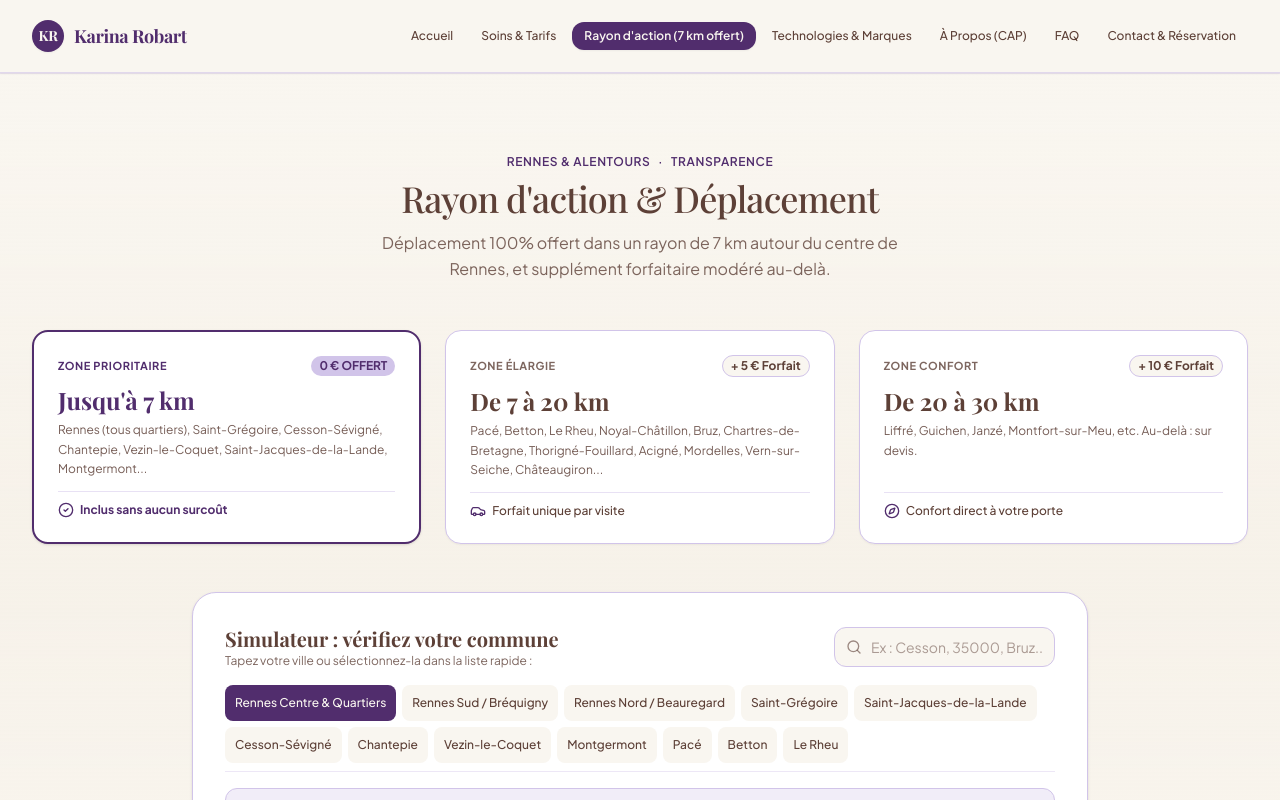
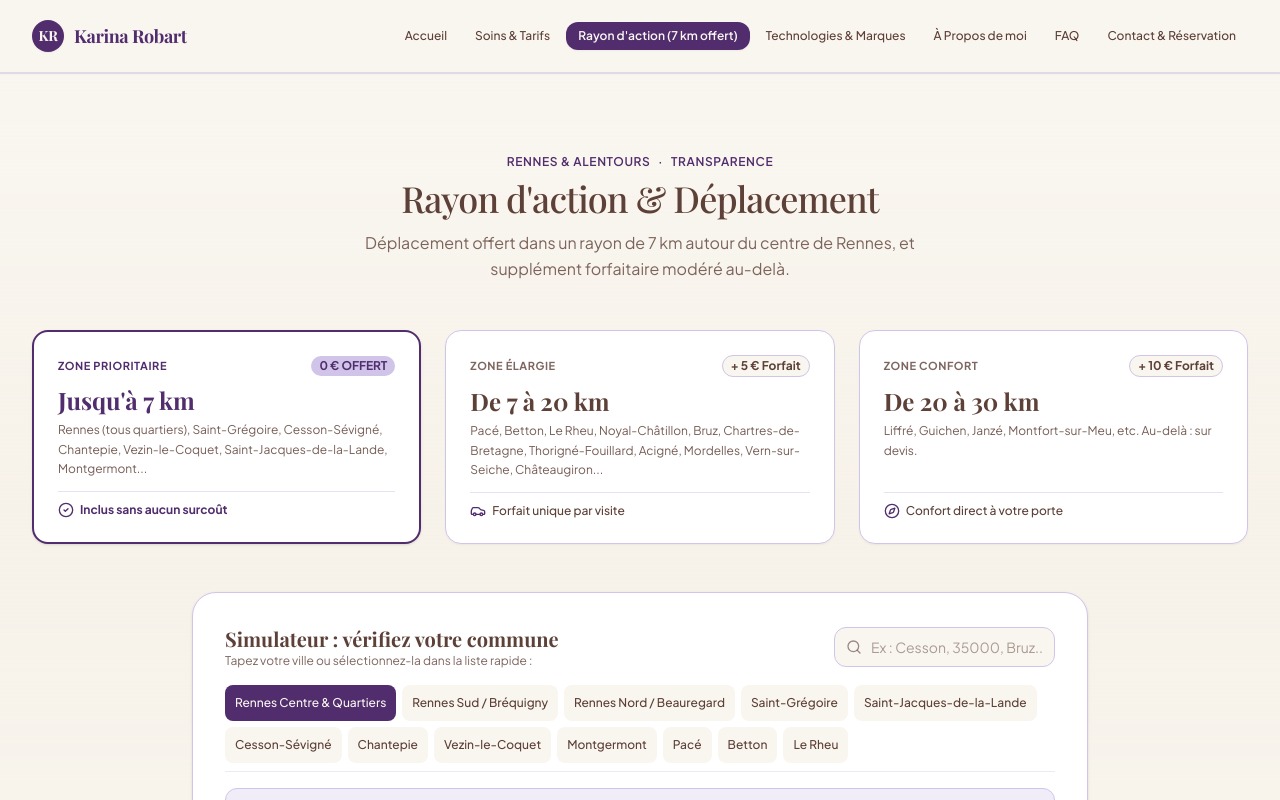
Before and after one commit to 5hidiwen/KRBeaute, a React (Vite) app: page / in a window 1280 px wide. Both pictures are taken after a click on the button "Rayon d'action (7 km offert)". Shown: the top 800 px of the page. Built offline with nearby package versions, Linux system fonts and the light colour scheme; a web font is replaced by a local one.

Commit message:
style: refine website copy for clarity
- Remove "100%" from travel policy for a more professional tone.
- Update "À Propos" navigation label to "À Propos de moi".

```diff
--- a/src/components/LogisticsCalculator.tsx
+++ b/src/components/LogisticsCalculator.tsx
@@ -26,7 +26,7 @@ export const LogisticsCalculator: React.FC = () => {
             Rayon d'action & Déplacement
           </h2>
           <p className="text-xs sm:text-base text-[#5D4037]/80 leading-relaxed max-w-xl mx-auto">
-            Déplacement 100% offert dans un rayon de 7 km autour du centre de Rennes, et supplément forfaitaire modéré au-delà.
+            Déplacement offert dans un rayon de 7 km autour du centre de Rennes, et supplément forfaitaire modéré au-delà.
           </p>
         </div>
 
--- a/src/components/Navbar.tsx
+++ b/src/components/Navbar.tsx
@@ -22,7 +22,7 @@ export const Navbar: React.FC<NavbarProps> = ({ activeTab, onSelectTab, onOpenBo
     { id: 'soins', label: 'Soins & Tarifs', shortLabel: 'Soins & Tarifs', icon: <Sparkles className="w-4 h-4" /> },
     { id: 'secteur', label: "Rayon d'action (7 km offert)", shortLabel: 'Rayon 7 km', icon: <MapPin className="w-4 h-4" /> },
     { id: 'marques', label: 'Technologies & Marques', shortLabel: 'Technologies', icon: <Cpu className="w-4 h-4" /> },
-    { id: 'a-propos', label: 'À Propos (CAP)', shortLabel: 'À Propos', icon: <Award className="w-4 h-4" /> },
+    { id: 'a-propos', label: 'À Propos de moi', shortLabel: 'À Propos', icon: <Award className="w-4 h-4" /> },
     { id: 'faq', label: 'FAQ', shortLabel: 'FAQ', icon: <HelpCircle className="w-4 h-4" /> },
     { id: 'contact', label: 'Contact & Réservation', shortLabel: 'Contact', icon: <Mail className="w-4 h-4" /> },
   ];
```
